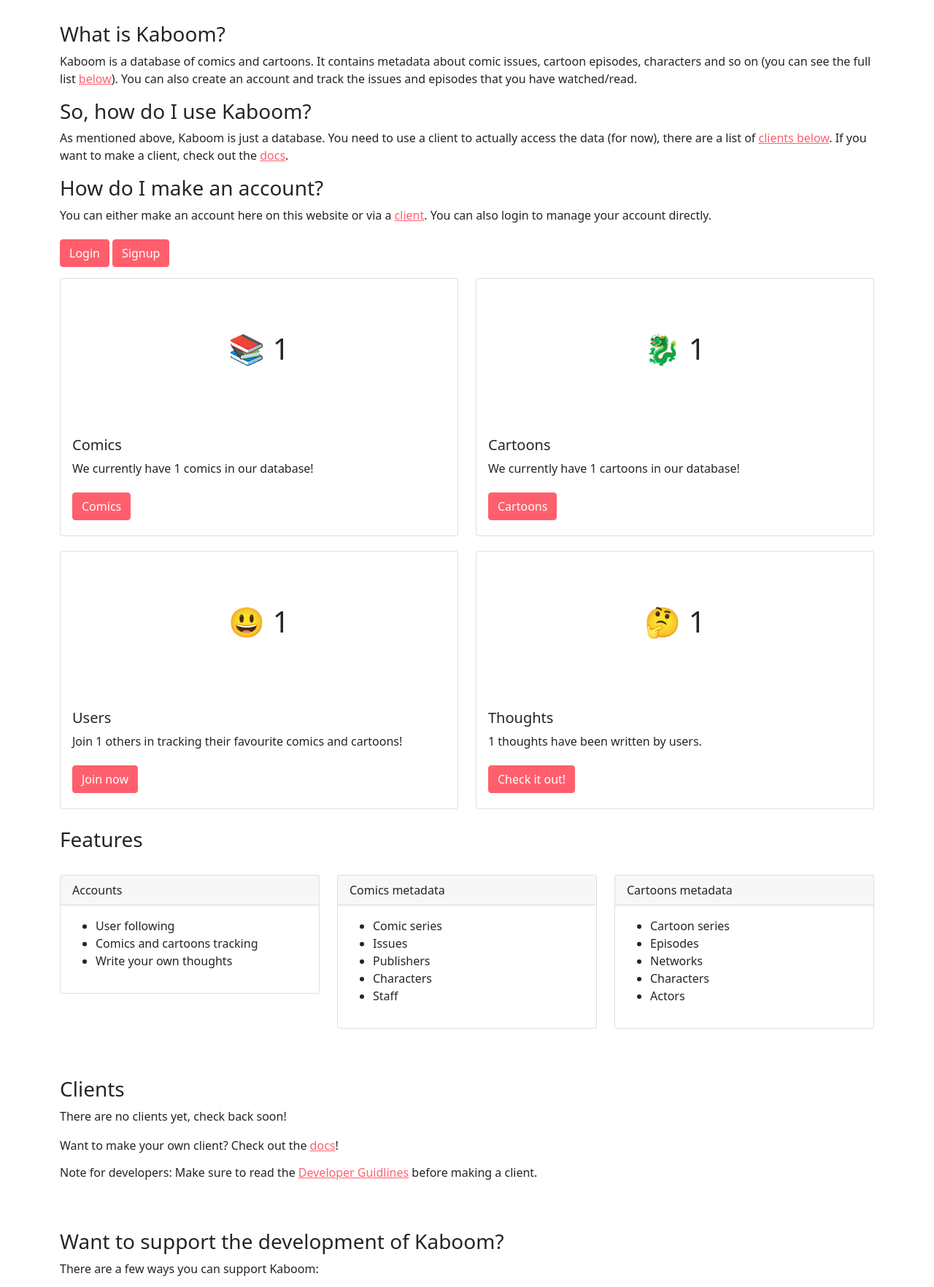
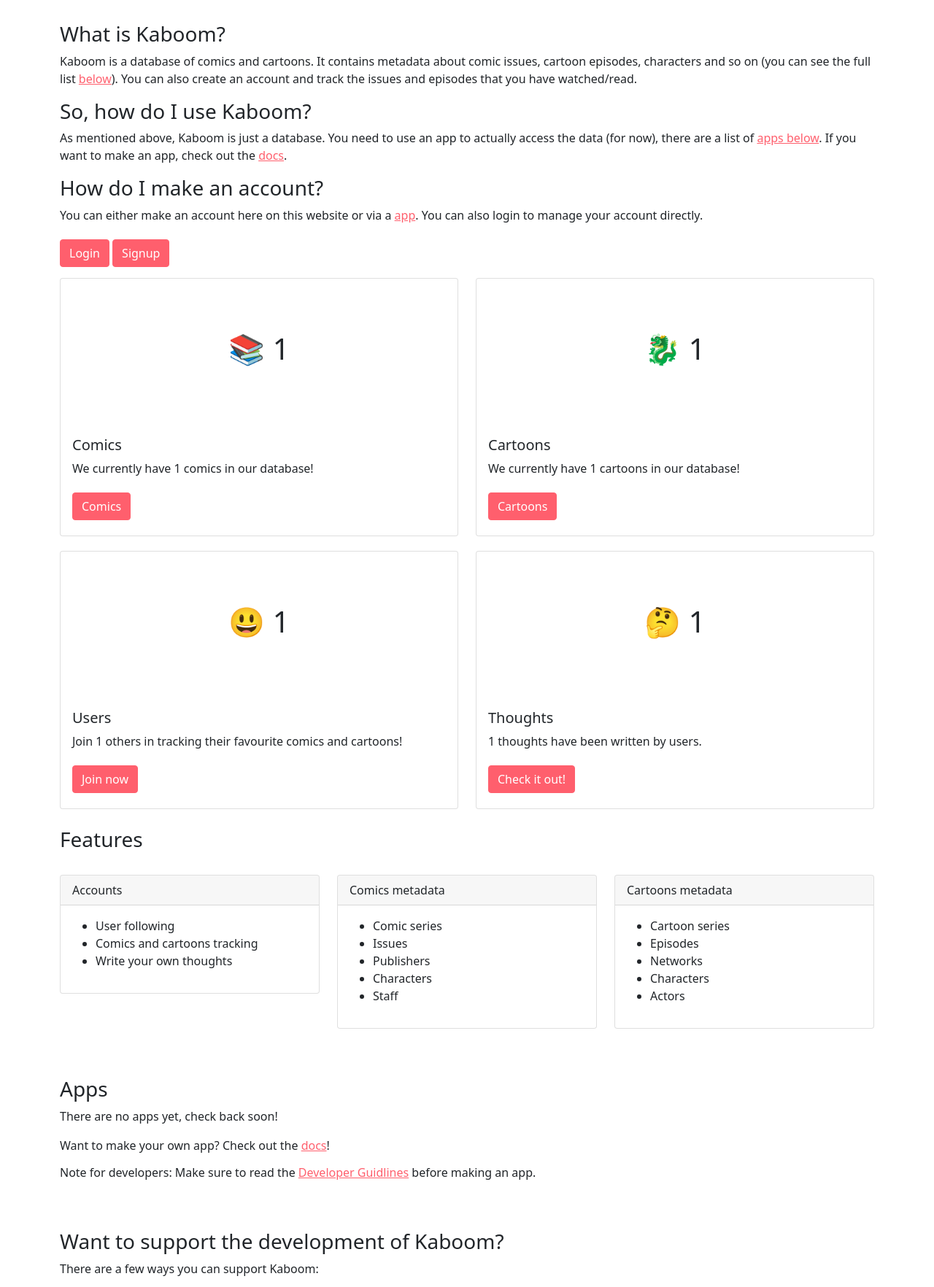
Before and after one commit to kaboom-db/kaboom-legacy, a Django app: page / in a window 1280 px wide. Shown: the part 156-1920 px from the top of the page at 73% size. Run offline with Django 3.2, Linux system fonts and the light colour scheme; tables that the repository leaves empty hold one stand-in row (values such as "Sample post").

Commit message:
rename 'client' to 'app' for better understanding

```diff
--- a/static/css/base.css
+++ b/static/css/base.css
@@ -22,7 +22,7 @@ body {
     padding: 25px;
 }
 
-.clients {
+.apps {
     padding-bottom: 35px;
 }
 
--- a/website/templates/website/index.html
+++ b/website/templates/website/index.html
@@ -20,12 +20,12 @@
         account and track the issues and episodes that you have
         watched/read.</p>
     <h3>So, how do I use Kaboom?</h3>
-    <p>As mentioned above, Kaboom is just a database. You need to use a client to actually access the data (for
-        now), there are a list of <a href="#clients-list">clients below</a>. If you want to make a client, check out
+    <p>As mentioned above, Kaboom is just a database. You need to use an app to actually access the data (for
+        now), there are a list of <a href="#apps-list">apps below</a>. If you want to make an app, check out
         the <a href="/docs">docs</a>.</p>
     {% if not user.is_authenticated %}
     <h3>How do I make an account?</h3>
-    <p>You can either make an account here on this website or via a <a href="#clients-list">client</a>. You can also
+    <p>You can either make an account here on this website or via a <a href="#apps-list">app</a>. You can also
         login to manage your account directly.</p>
     <a href="{% url 'login' %}" class="btn btn-primary">Login</a>
     <a href="{% url 'signup' %}" class="btn btn-primary">Signup</a>
@@ -71,7 +71,7 @@
                     {% if not user.is_authenticated %}
                     <a href="{% url 'signup' %}" class="btn btn-primary">Join now</a>
                     {% else %}
-                    <a href="#clients-list" class="btn btn-primary">Clients</a>
+                    <a href="#apps-list" class="btn btn-primary">Apps</a>
                     {% endif %}
                 </div>
             </div>
@@ -84,7 +84,7 @@
                 <div class="card-body">
                     <h5 class="card-title">Thoughts</h5>
                     <p class="card-text">{{num_of_thoughts}} thoughts have been written by users.</p>
-                    <a href="#clients-list" class="btn btn-primary">Check it out!</a>
+                    <a href="#apps-list" class="btn btn-primary">Check it out!</a>
                 </div>
             </div>
         </div>
@@ -136,11 +136,11 @@
         </div>
     </div>
 </div>
-<div class="clients section container">
-    <h3 id="clients-list">Clients</h3>
-    <p>There are no clients yet, check back soon!</p>
-    <p>Want to make your own client? Check out the <a href="/docs">docs</a>!</p>
-    <h6>Note for developers: Make sure to read the <a href="/dev-guides">Developer Guidlines</a> before making a client.
+<div class="apps section container">
+    <h3 id="apps-list">Apps</h3>
+    <p>There are no apps yet, check back soon!</p>
+    <p>Want to make your own app? Check out the <a href="/docs">docs</a>!</p>
+    <h6>Note for developers: Make sure to read the <a href="/dev-guides">Developer Guidlines</a> before making an app.
     </h6>
 </div>
 <div class="section container">
@@ -158,6 +158,6 @@
     <h5 id="contribute">Contribute</h5>
     <p>If you're a developer you can also <a href="https://github.com/kaboom-db/kaboom-api">contribute</a> to the
         project as Kaboom is <a href="https://en.wikipedia.org/wiki/Open_source">open source</a>. You can also make your
-        own <a href="/docs">client</a>.</p>
+        own <a href="/docs">app</a>.</p>
 </div>
 {% endblock %}
```
